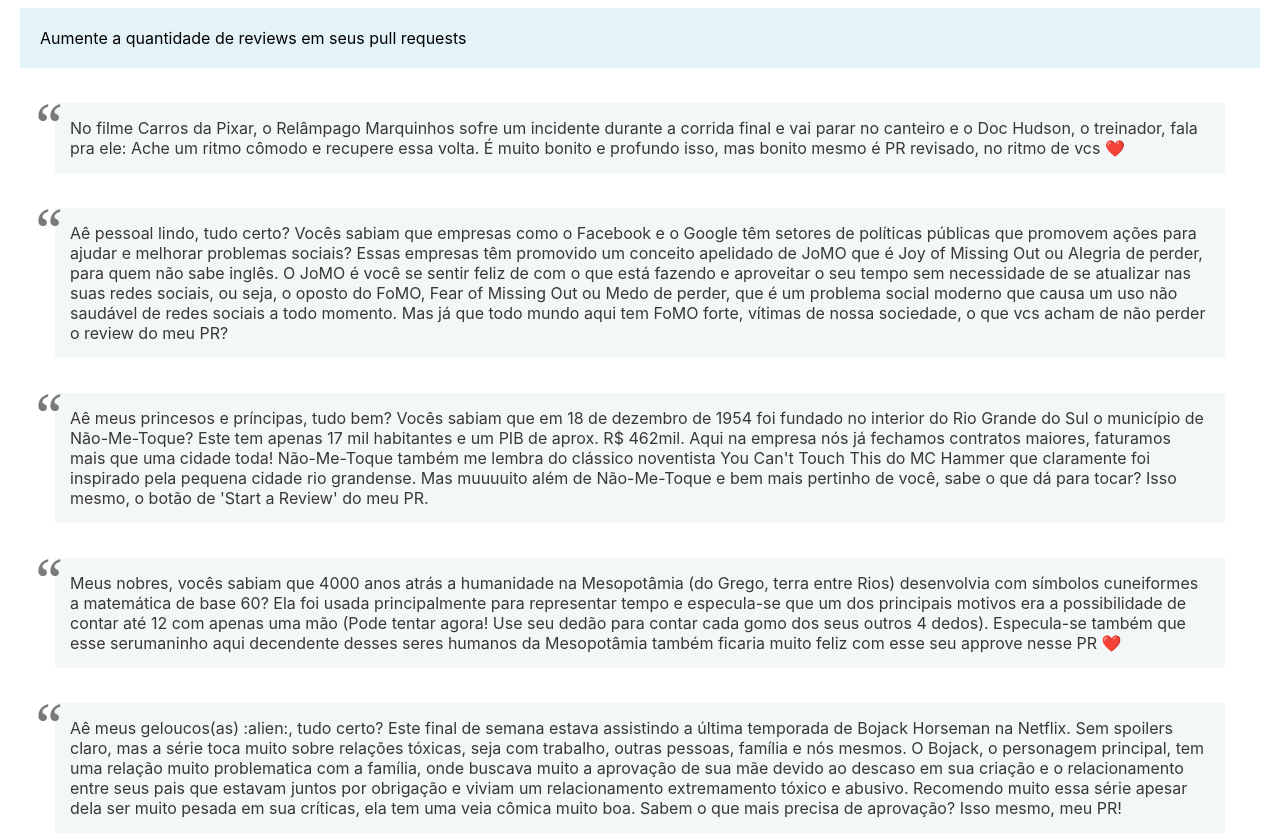
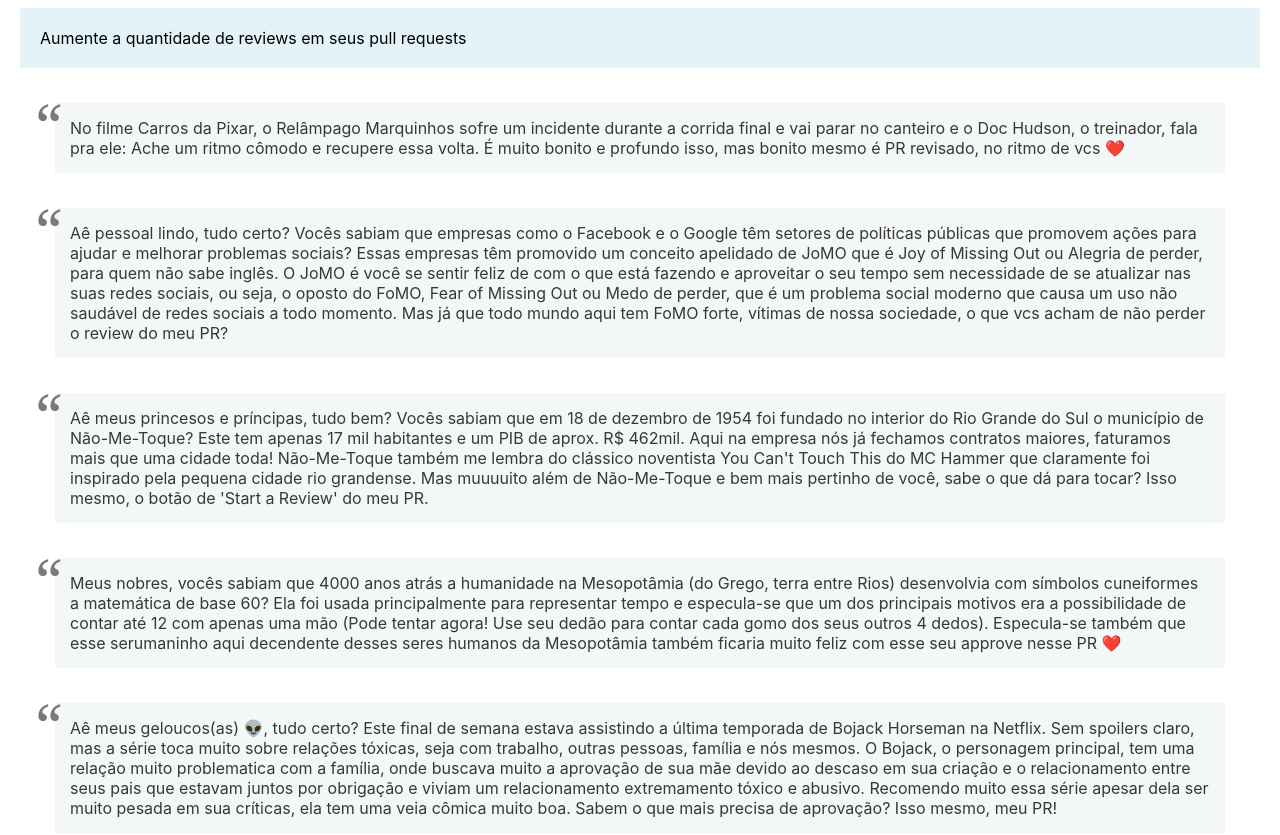
Before and after one commit to ricardoruwer/caiquenator, a plain HTML site: page index.html in a window 1280 px wide. Shown: the part 117-952 px from the top of the page. Drawn offline with Linux system fonts and the light colour scheme.

Commit message:
Fix emoji

```diff
--- a/index.html
+++ b/index.html
@@ -43,7 +43,7 @@
       </blockquote>
 
       <blockquote>
-        <p>Aê meus geloucos(as) :alien:, tudo certo? Este final de semana estava assistindo a última temporada de Bojack Horseman na Netflix. Sem spoilers claro, mas a série toca muito sobre relações tóxicas, seja com trabalho, outras pessoas, família e nós mesmos. O Bojack, o personagem principal, tem uma relação muito problematica com a família, onde buscava muito a aprovação de sua mãe devido ao descaso em sua criação e o relacionamento entre seus pais que estavam juntos por obrigação e viviam um relacionamento extremamento tóxico e abusivo. Recomendo muito essa série apesar dela ser muito pesada em sua críticas, ela tem uma veia cômica muito boa. Sabem o que mais precisa de aprovação? Isso mesmo, meu PR!</p>
+        <p>Aê meus geloucos(as) 👽, tudo certo? Este final de semana estava assistindo a última temporada de Bojack Horseman na Netflix. Sem spoilers claro, mas a série toca muito sobre relações tóxicas, seja com trabalho, outras pessoas, família e nós mesmos. O Bojack, o personagem principal, tem uma relação muito problematica com a família, onde buscava muito a aprovação de sua mãe devido ao descaso em sua criação e o relacionamento entre seus pais que estavam juntos por obrigação e viviam um relacionamento extremamento tóxico e abusivo. Recomendo muito essa série apesar dela ser muito pesada em sua críticas, ela tem uma veia cômica muito boa. Sabem o que mais precisa de aprovação? Isso mesmo, meu PR!</p>
       </blockquote>
 
       <blockquote>
```
